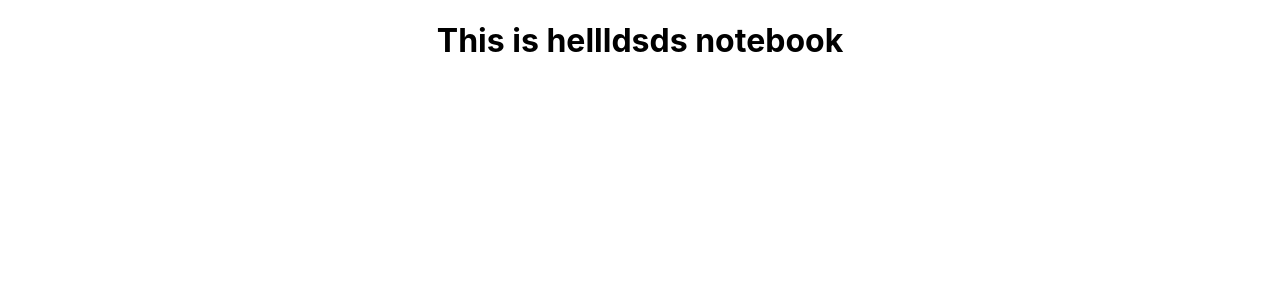
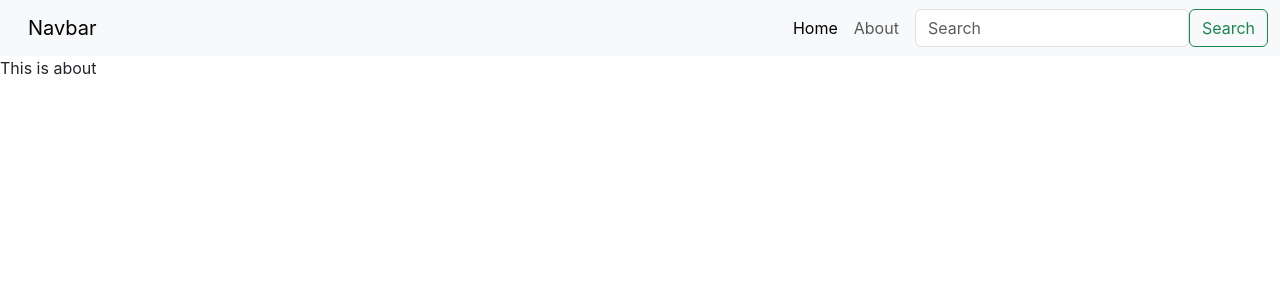
Before and after one commit to VanshGosavi07/Inotebook, a React (Create React App) app: page /about in a window 1280 px wide. Shown: the top 300 px of the page. Built offline with nearby package versions, Linux system fonts and the light colour scheme.

Commit message:
Navbar and react router is setup

```diff
--- a/public/index.html
+++ b/public/index.html
@@ -10,34 +10,16 @@
       content="Web site created using create-react-app"
     />
     <link rel="apple-touch-icon" href="%PUBLIC_URL%/logo192.png" />
-    <!--
-      manifest.json provides metadata used when your web app is installed on a
-      user's mobile device or desktop. See https://developers.google.com/web/fundamentals/web-app-manifest/
-    -->
+
     <link rel="manifest" href="%PUBLIC_URL%/manifest.json" />
-    <!--
-      Notice the use of %PUBLIC_URL% in the tags above.
-      It will be replaced with the URL of the `public` folder during the build.
-      Only files inside the `public` folder can be referenced from the HTML.
 
-      Unlike "/favicon.ico" or "favicon.ico", "%PUBLIC_URL%/favicon.ico" will
-      work correctly both with client-side routing and a non-root public URL.
-      Learn how to configure a non-root public URL by running `npm run build`.
-    -->
-    <title>React App</title>
+    <title>iNotebook - Your notes secured in the cloud </title>
+    <link rel="stylesheet" href="https://cdn.jsdelivr.net/npm/bootstrap@5.3.3/dist/css/bootstrap.rtl.min.css" integrity="sha384-dpuaG1suU0eT09tx5plTaGMLBsfDLzUCCUXOY2j/LSvXYuG6Bqs43ALlhIqAJVRb" crossorigin="anonymous">
   </head>
   <body>
-    <noscript>You need to enable JavaScript to run this app.</noscript>
-    <div id="root"></div>
-    <!--
-      This HTML file is a template.
-      If you open it directly in the browser, you will see an empty page.
+    <div id="root">
 
-      You can add webfonts, meta tags, or analytics to this file.
-      The build step will place the bundled scripts into the <body> tag.
-
-      To begin the development, run `npm start` or `yarn start`.
-      To create a production bundle, use `npm run build` or `yarn build`.
-    -->
+    </div>
   </body>
+  <script src="https://cdn.jsdelivr.net/npm/bootstrap@5.3.3/dist/js/bootstrap.bundle.min.js" integrity="sha384-YvpcrYf0tY3lHB60NNkmXc5s9fDVZLESaAA55NDzOxhy9GkcIdslK1eN7N6jIeHz" crossorigin="anonymous"></script>
 </html>
--- a/src/App.js
+++ b/src/App.js
@@ -1,10 +1,21 @@
 import './App.css';
+import { BrowserRouter as Router, Route, Routes } from "react-router-dom";
+import React from "react";
+import Navbar from './components/Navbar';
+import Home from './components/Home';
+import About from './components/About';
 
 function App() {
   return (
-    <div className="App">
-<h1>This is hellldsds notebook</h1>
-    </div>
+    <>
+      <Router>
+        <Navbar/>
+        <Routes>
+          <Route path="/" element={<Home />} />
+          <Route path="/about" element={<About />} />
+        </Routes>
+      </Router>
+    </>
   );
 }
 
--- /dev/null
+++ b/src/components/About.js
@@ -0,0 +1,11 @@
+import React from 'react'
+
+const About = () => {
+  return (
+    <div>
+      This is about
+    </div>
+  )
+}
+
+export default About
--- /dev/null
+++ b/src/components/Home.js
@@ -0,0 +1,11 @@
+import React from 'react'
+
+const Home = () => {
+  return (
+    <div>
+      This is home
+    </div>
+  )
+}
+
+export default Home
--- /dev/null
+++ b/src/components/Navbar.js
@@ -0,0 +1,32 @@
+import React from 'react'
+import { Link } from "react-router-dom";
+const Navbar = () => {
+  return (
+    <>
+      <nav className="navbar navbar-expand-lg bg-body-tertiary">
+        <div className="container-fluid">
+         <Link className="navbar-brand" to="/">Navbar</Link>
+          <button className="navbar-toggler" type="button" data-bs-toggle="collapse" data-bs-target="#navbarSupportedContent" aria-controls="navbarSupportedContent" aria-expanded="false" aria-label="Toggle navigation">
+            <span className="navbar-toggler-icon"></span>
+          </button>
+          <div className="collapse navbar-collapse" id="navbarSupportedContent">
+            <ul className="navbar-nav me-auto mb-2 mb-lg-0">
+              <li className="nav-item">
+               <Link className="nav-link active" aria-current="page" to="/">Home</Link>
+              </li>
+              <li className="nav-item">
+               <Link className="nav-link" to="/about">About</Link>
+              </li>
+            </ul>
+            <form className="d-flex" role="search">
+              <input className="form-control me-2" type="search" placeholder="Search" aria-label="Search" />
+              <button className="btn btn-outline-success" type="submit">Search</button>
+            </form>
+          </div>
+        </div>
+      </nav>
+    </>
+  )
+}
+
+export default Navbar
```
